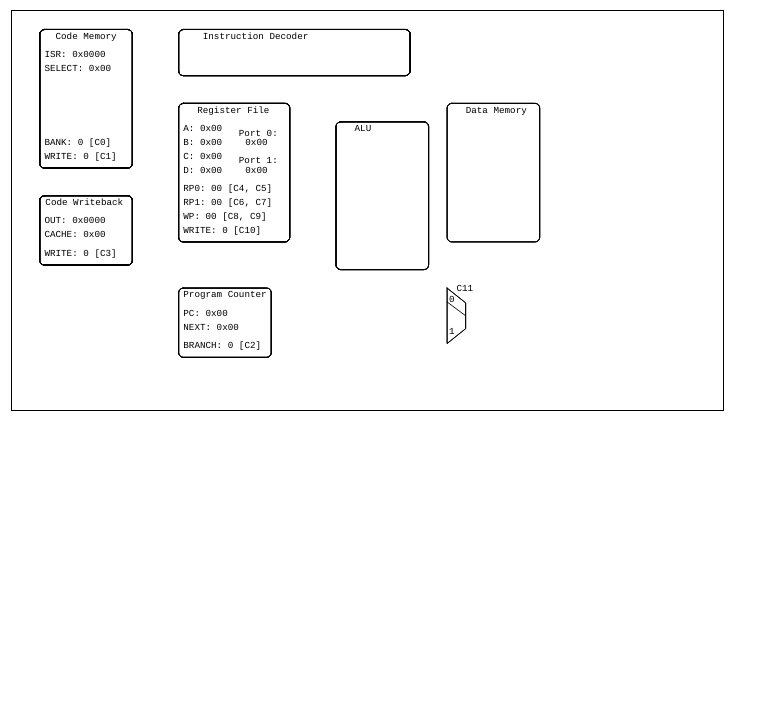
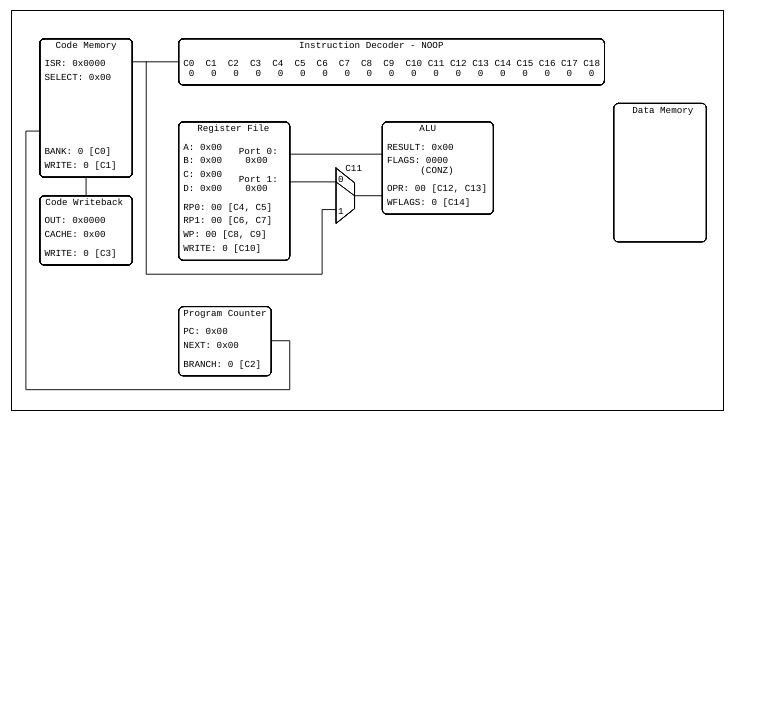
Before and after one commit to tergav17/i281-dev, a plain HTML site: page websim/index.html in a window 1280 px wide. Shown: the part 77-800 px from the top of the page, without its empty margins (0-777 px from the left). Drawn offline with Linux system fonts and the light colour scheme.

Commit message:
Continued work on flow diagram

```diff
--- a/websim/cpu.js
+++ b/websim/cpu.js
@@ -24,6 +24,9 @@ cpu_state = {
 	port0: 0,				// Register Port 0
 	port1: 0,				// Regiter Port 1
 
+	alu_res: 0,				// ALU Result
+	alu_flags: [0, 0, 0, 0],// ALU Flags
+	alu_opr: "ADD",			// ALU Operation Hint
 
 
 	ctrl: []				// Control Lines
--- a/websim/index.html
+++ b/websim/index.html
@@ -3,7 +3,7 @@
 <!-- Developed by sdmay24-14, 2023 -->
 <html lang="en">
 	<head>
-	<title>i281 Development Simulator</title>
+	<title>i281/e Development Simulator</title>
 	<style>
 			canvas {
 				border: 1px solid black;
@@ -25,7 +25,7 @@
 	</head>
 
 	<body>
-	<h1>i281 Development Simulator</h1>
+	<h1>i281/e Development Simulator</h1>
 
 	<table>
 	<tr>
--- a/websim/simulator.js
+++ b/websim/simulator.js
@@ -54,7 +54,7 @@ function drawFlow(cpu) {
 	let x, y;
 
 	// Draw Code Memory Section
-	x = 30; y = 20;
+	x = 30; y = 30;
 	flow_ctx.strokeStyle = "black";
 	flow_ctx.roundRect(x, y, 100, 150, 5);
 	flow_ctx.stroke();
@@ -64,7 +64,7 @@ function drawFlow(cpu) {
 	flow_ctx.fillText("BANK: " + cpu.ctrl[0] + " [C0]", x + 5, y + 125);
 	flow_ctx.fillText("WRITE: " + cpu.ctrl[1] + " [C1]", x + 5, y + 140);
 
-	// Draw Code Memory Section
+	// Draw Code Writeback Section
 	x = 30; y = 200;
 	flow_ctx.strokeStyle = "black";
 	flow_ctx.roundRect(x, y, 100, 75, 5);
@@ -76,14 +76,20 @@ function drawFlow(cpu) {
 
 
 	// Draw Instruction Decoder
-	x = 180; y = 20;
+	x = 180; y = 30;
 	flow_ctx.strokeStyle = "black";
-	flow_ctx.roundRect(x, y, 250, 50, 5);
+	flow_ctx.roundRect(x, y, 460, 50, 5);
 	flow_ctx.stroke();
-	flow_ctx.fillText("Instruction Decoder", x + 26, y + 10);
+	flow_ctx.fillText("Instruction Decoder - " + cpu.isr_mnem, x + 130, y + 10);
+	flow_ctx.fillText("C0  C1  C2  C3  C4  C5  C6  C7  C8  C9  C10 C11 C12 C13 C14 C15 C16 C17 C18", x + 5, y + 30);
+	let ctrl_bits = "";
+	for (let i = 0; i <= 18; i++) {
+		ctrl_bits += " " + cpu.ctrl[i] + "  ";
+	}
+	flow_ctx.fillText(ctrl_bits, x + 5, y + 40);
 
 	// Draw Register File Section
-	x = 180; y = 100;
+	x = 180; y = 120;
 	flow_ctx.strokeStyle = "black";
 	flow_ctx.roundRect(x, y, 120, 150, 5);
 	flow_ctx.stroke();
@@ -101,17 +107,20 @@ function drawFlow(cpu) {
 	flow_ctx.fillText("WP: " + cpu.ctrl[8] + "" + cpu.ctrl[9] + " [C8, C9]", x + 5, y + 125);
 	flow_ctx.fillText("WRITE: " + cpu.ctrl[10] + " [C10]", x + 5, y + 140);
 
-
 	// Draw ALU Section
-	x = 350; y = 120;
+	x = 400; y = 120;
 	flow_ctx.strokeStyle = "black";
-	flow_ctx.roundRect(x, y, 100, 160, 5);
+	flow_ctx.roundRect(x, y, 120, 100, 5);
 	flow_ctx.stroke();
-	flow_ctx.fillText("ALU", x + 20, y + 10);
-
+	flow_ctx.fillText("ALU", x + 40, y + 10);
+	flow_ctx.fillText("RESULT: 0x" + (cpu.alu_res).toString(16).padStart(2, '0').toUpperCase(), x + 5, y + 30);
+	flow_ctx.fillText("FLAGS: " + cpu.alu_flags[3] + "" + cpu.alu_flags[2] + "" + cpu.alu_flags[1] + "" + cpu.alu_flags[0], x + 5, y + 45);
+	flow_ctx.fillText("      (CONZ)", x + 5, y + 55);
+	flow_ctx.fillText("OPR: " + cpu.ctrl[12] + "" + cpu.ctrl[13] + " [C12, C13]", x + 5, y + 75);
+	flow_ctx.fillText("WFLAGS: " + cpu.ctrl[14] + " [C14]", x + 5, y + 90);
 
 	// Draw Program Counter Section
-	x = 180; y = 300;
+	x = 180; y = 320;
 	flow_ctx.strokeStyle = "black";
 	flow_ctx.roundRect(x, y, 100, 75, 5);
 	flow_ctx.stroke();
@@ -121,14 +130,53 @@ function drawFlow(cpu) {
 	flow_ctx.fillText("BRANCH: " + cpu.ctrl[2] + " [C2]", x + 5, y + 65);
 
 	// Draw Data Memory Section
-	x = 470; y = 100;
+	x = 650; y = 100;
 	flow_ctx.strokeStyle = "black";
 	flow_ctx.roundRect(x, y, 100, 150, 5);
 	flow_ctx.stroke();
 	flow_ctx.fillText("Data Memory", x + 20, y + 10);
 
 	// Draw C11 Multiplexer
-	drawMux(cpu, 470, 300, 11);
+	drawMux(cpu, 350, 170, 11);
+
+	// Draw Conencting Lines
+	// Code Writeback -> Code Memory
+	flow_ctx.moveTo(80, 200);
+	flow_ctx.lineTo(80, 180);
+
+	// Program Counter -> Code Memory
+	flow_ctx.moveTo(280, 357);
+	flow_ctx.lineTo(300, 357);
+	flow_ctx.lineTo(300, 410);
+	flow_ctx.lineTo(15, 410);
+	flow_ctx.lineTo(15, 130);
+	flow_ctx.lineTo(30, 130);
+
+
+	// Code Memory -> Instruction Decoder
+	flow_ctx.moveTo(130, 55);
+	flow_ctx.lineTo(180, 55);
+
+	// Code Memory -> Mux C11
+	flow_ctx.moveTo(145, 55);
+	flow_ctx.lineTo(145, 285);
+	flow_ctx.lineTo(335, 285);
+	flow_ctx.lineTo(335, 215);
+	flow_ctx.lineTo(350, 215);
+
+	// Port 0 -> ALU
+	flow_ctx.moveTo(300, 155);
+	flow_ctx.lineTo(400, 155);
+
+	// Port 1 -> Mux C11
+	flow_ctx.moveTo(300, 185);
+	flow_ctx.lineTo(350, 185);
+
+	// Mux C11 -> ALU
+	flow_ctx.moveTo(370, 200);
+	flow_ctx.lineTo(400, 200);
+
+	flow_ctx.stroke();
 }
 
 /*
```
